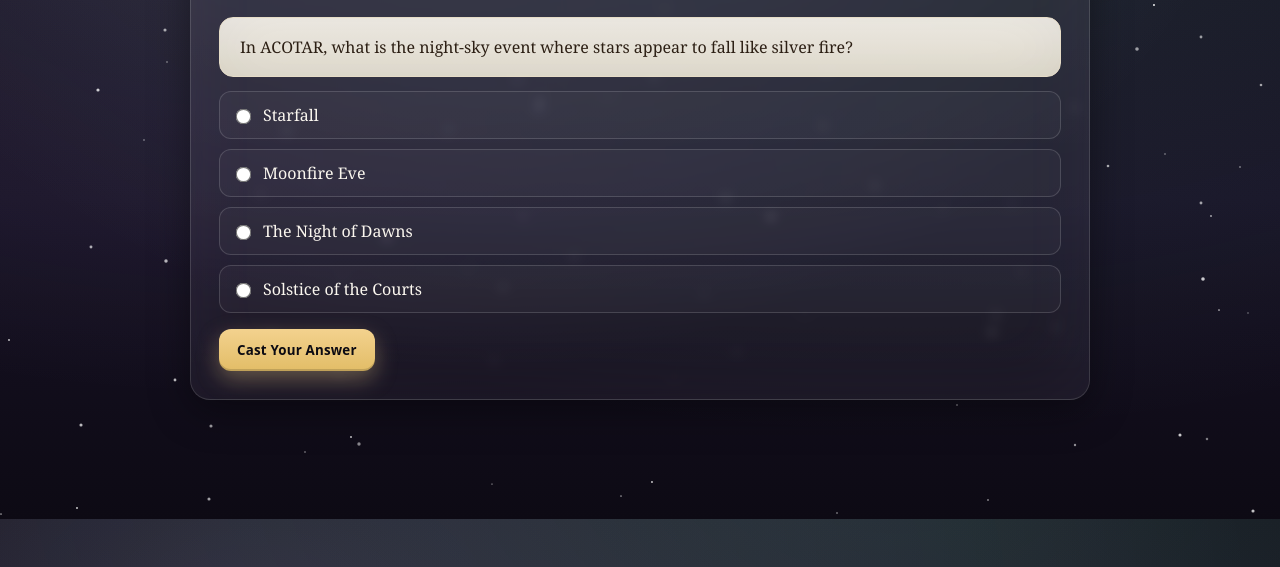
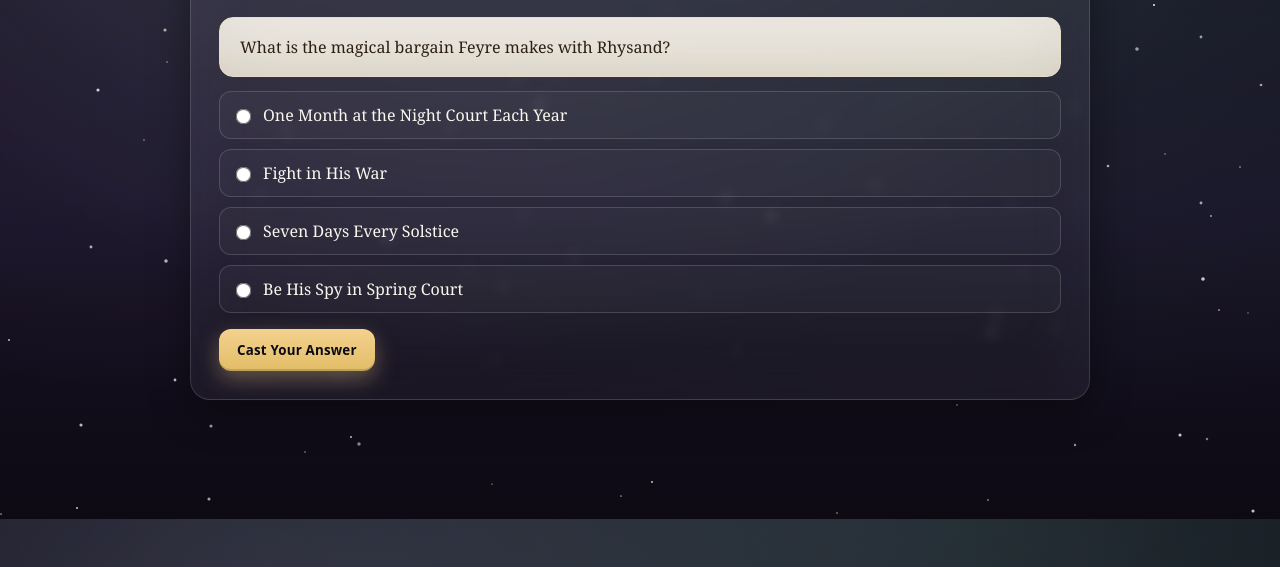
Before and after one commit to eliwoodward/birthday, a plain HTML site: page index.html in a window 1280 px wide. Both pictures are taken after a click on the button "Begin the Trials". Shown: the part 281-848 px from the top of the page. Drawn offline with Linux system fonts and the light colour scheme.

Commit message:
Refactor quiz logic and DOM interactions
Refactor quiz functionality to use a shuffled question bank and improve DOM handling.

```diff
--- a/index.html
+++ b/index.html
@@ -148,9 +148,12 @@
   </div>
 
   <script>
+  // Wrap everything to avoid timing issues
+  document.addEventListener('DOMContentLoaded', () => {
     // --- Tiny starfield ---
     (function stars(){
       const sky = document.getElementById('sky');
+      if(!sky) return;
       const count = 120; // tasteful sparkle
       for(let i=0;i<count;i++){
         const s = document.createElement('div');
@@ -163,46 +166,38 @@
       }
     })();
 
-    // --- Quiz data ---
-    const trials = [
-      {
-        text: "In ACOTAR, what is the night-sky event where stars appear to fall like silver fire?",
-        options: ["Starfall","Moonfire Eve","The Night of Dawns","Solstice of the Courts"],
-        correct: 0,
-        success: "Starlight answers starlight. Velaris gleams for you—bravo, High Lady! Turn to Lord Woodward for the next stage.",
-        failure: "The wards shimmer and hold. The stars whisper: not yet. Try again, brave heart."
-      },
-      {
-        text: "What is the name of the soul-deep tie between mates in ACOTAR?",
-        options: ["Soulbind","Cauldron’s Thread","The Mating Bond","Ribbon of Fate"],
-        correct: 2,
-        success: "The Cauldron hums in approval. Your answer rings true. Seek Lord Woodward for your next enchantment.",
-        failure: "Magic curls like mist—close, but not claimed. Gather your will and try again."
-      },
-      {
-        text: "In Fourth Wing, what peril must cadets first survive at Basgiath?",
-        options: ["The Gauntlet","The Threshing","The Parapet","The Riders’ Gauntlet"],
-        correct: 2,
-        success: "You cross the Parapet with sure footing. The wards part—consult Lord Woodward for what comes next.",
-        failure: "A gust from the Abyss rattles the stones. The path is narrow—choose again, rider."
-      },
-      {
-        text: "Which dragon bonds with Violet Sorrengail?",
-        options: ["Sgaeyl","Tairn","Narnys","Xaden"],
-        correct: 1,
-        success: "Tairn rumbles in assent. Your courage would make any rider proud. Turn to Lord Woodward for the next trial’s prize.",
-        failure: "A dragon’s eye narrows in mild offense. Best not guess his name incorrectly—try again."
-      },
-      {
-        text: "Rhysand’s beloved bears which title—now borrowed for Holly today?",
-        options: ["Lady of Moonlight","High Lady of the Night Court","Queen of Velaris","Starborn Consort"],
-        correct: 1,
-        success: "The Night Court bows. High Lady Holly, you have prevailed. Present yourself to Lord Woodward for your next gift.",
-        failure: "Titles carry power. The wrong one falters upon your tongue—seek the true name and try again."
-      }
+    // --- Question bank (20) ---
+    const allQuestions = [
+      { text: "In ACOTAR, what is the night-sky event where stars appear to fall like silver fire?", options: ["Starfall","Moonfire Eve","The Night of Dawns","Solstice of the Courts"], correct: 0, success: "Starlight answers starlight. Velaris gleams for you—bravo, High Lady! Turn to Lord Woodward for the next stage.", failure: "The wards shimmer and hold. The stars whisper: not yet. Try again, brave heart." },
+      { text: "What is the name of the soul-deep tie between mates in ACOTAR?", options: ["Soulbind","Cauldron’s Thread","The Mating Bond","Ribbon of Fate"], correct: 2, success: "The Cauldron hums in approval. Your answer rings true. Seek Lord Woodward for your next enchantment.", failure: "Magic curls like mist—close, but not claimed. Gather your will and try again." },
+      { text: "In Fourth Wing, what peril must cadets first survive at Basgiath?", options: ["The Gauntlet","The Threshing","The Parapet","The Riders’ Gauntlet"], correct: 2, success: "You cross the Parapet with sure footing. The wards part—consult Lord Woodward for what comes next.", failure: "A gust from the Abyss rattles the stones. The path is narrow—choose again, rider." },
+      { text: "Which dragon bonds with Violet Sorrengail?", options: ["Sgaeyl","Tairn","Narnys","Xaden"], correct: 1, success: "Tairn rumbles in assent. Your courage would make any rider proud. Turn to Lord Woodward for the next trial’s prize.", failure: "A dragon’s eye narrows in mild offense. Best not guess his name incorrectly—try again." },
+      { text: "Rhysand’s beloved bears which title—now borrowed for Holly today?", options: ["Lady of Moonlight","High Lady of the Night Court","Queen of Velaris","Starborn Consort"], correct: 1, success: "The Night Court bows. High Lady Holly, you have prevailed. Present yourself to Lord Woodward for your next gift.", failure: "Titles carry power. The wrong one falters upon your tongue—seek the true name and try again." },
+      { text: "What is the name of Rhysand’s city, known as the City of Starlight?", options: ["Adriata","Velaris","Hewn City","Sidra’s Haven"], correct: 1, success: "Velaris itself seems to glow brighter. Seek Lord Woodward for your next enchantment.", failure: "The Sidra holds its breath—choose again, High Lady." },
+      { text: "What is the name of Azriel’s shadowsinging blade?", options: ["Truth-Teller","Nightbringer","Illyrian’s Edge","Cauldron’s Whisper"], correct: 0, success: "Shadows purr in approval. Onward—consult Lord Woodward.", failure: "Even the shadows hesitate—try once more." },
+      { text: "What is the name of Feyre’s eldest sister?", options: ["Elain","Nesta","Mor","Viviane"], correct: 1, success: "Nesta would smirk—perhaps. Lord Woodward awaits your prize.", failure: "Sisterly scowls gather—choose again." },
+      { text: "What is Cassian’s role in the Night Court?", options: ["High Lord of the Court of Nightmares","Commander of the Illyrian armies","Spymaster of Velaris","Librarian of the House of Wind"], correct: 1, success: "Wings spread wide in triumph. Report to Lord Woodward.", failure: "A training blade taps your knuckles—wrong. Try again." },
+      { text: "Who is the author of the ACOTAR series?", options: ["Rebecca Yarros","Sarah J. Maas","Leigh Bardugo","Holly Black"], correct: 1, success: "The libraries nod in unison. Proceed to Lord Woodward.", failure: "The stacks shuffle in protest—answer again." },
+      { text: "In Fourth Wing, what is the name of Xaden Riorson’s dragon?", options: ["Tairn","Sgaeyl","Cath","Andarna"], correct: 1, success: "Sgaeyl’s shadow passes overhead—approved. Seek Lord Woodward.", failure: "A warning rumble echoes—choose wisely." },
+      { text: "What is the name of the deadly test where riders must form a dragon bond in Fourth Wing?", options: ["The Parapet","The Threshing","The Gauntlet","The Choosing"], correct: 1, success: "Bonds spark to life. Lord Woodward has the next token.", failure: "The field stays still—try again, rider." },
+      { text: "What rare ability makes Violet valuable to the Riders Quadrant?", options: ["Shadow-wielding","Lightning wielding","Fire magic","Shapeshifting"], correct: 1, success: "Lightning dances along the wards—correct! Report to Lord Woodward.", failure: "Only a crackle of static—try again." },
+      { text: "In ACOTAR, who created the Cauldron?", options: ["The Mother","The Weaver","The Bone Carver","The Suriel"], correct: 0, success: "An ancient warmth settles—well answered. Onward to Lord Woodward.", failure: "Old power frowns—seek the truer name." },
+      { text: "What is the name of the sentient house in Velaris that likes romance novels and makes soup?", options: ["The House of Wind","The Library of Bones","The Sidra Court Manor","The Archive of Stars"], correct: 0, success: "A door opens of its own accord—correct. Find Lord Woodward.", failure: "The hearth flickers in doubt—try again." },
+      { text: "What flower does Feyre paint on the dresser drawer for Elain?", options: ["Rose","Gold lily","Sunflower","Night-blooming jasmine"], correct: 1, success: "Gold lilies bloom across the wood. Seek Lord Woodward.", failure: "The paint won’t take—answer anew." },
+      { text: "What color are Rhysand’s wings when fully extended?", options: ["Silver and gold","Black with hints of violet","Midnight blue and red","Smoky gray"], correct: 1, success: "A sweep of violet-edged night—perfect. To Lord Woodward!", failure: "The sky stays dim—try again." },
+      { text: "What is the largest dragon species in Fourth Wing?", options: ["Daggertail","Scorpiontail","Veninx","Malekite"], correct: 3, success: "A Malekite’s shadow falls—correct. Consult Lord Woodward.", failure: "Something vast huffs in disagreement—answer again." },
+      { text: "What is the magical bargain Feyre makes with Rhysand?", options: ["One Month at the Night Court Each Year","Seven Days Every Solstice","Fight in His War","Be His Spy in Spring Court"], correct: 0, success: "The tattoo curls in approval. Find Lord Woodward.", failure: "Ink prickles with warning—try again." },
+      { text: "What is Xaden Riorson’s rank?", options: ["First Wing Leader of Fourth Wing","Commander of Basgiath","Son of the Vice Commandant","Spymaster of the Aretian Front"], correct: 0, success: "Authority suits you. Lord Woodward awaits.", failure: "Ranks are tricky—choose again." },
+      { text: "What is the name of the river flowing through Velaris?", options: ["The Sidra","The Hewn","The Illyr","The Starfall Run"], correct: 0, success: "The Sidra murmurs your name—correct. Proceed to Lord Woodward.", failure: "The current resists—answer anew." },
+      { text: "How many siphons does Azriel wear?", options: ["5","7","3","8"], correct: 1, success: "Seven lights glimmer at your command. Find Lord Woodward.", failure: "Too dim by far—try again." },
+      { text: "What rare magic appears in only one of every hundred riders in Fourth Wing?", options: ["Shadows","Lightning","Healing","Mind-speaking"], correct: 3, success: "A whisper crosses minds—correct. Seek Lord Woodward.", failure: "Silence answers—choose again." }
     ];
 
-    // --- DOM refs ---
+    // --- State ---
+    let index = 0;
+    let activeTrials = [];
+
+    // --- DOM refs (queried now that DOM is ready) ---
     const screenWelcome = document.getElementById('screen-welcome');
     const screenQuiz = document.getElementById('screen-quiz');
     const screenFinish = document.getElementById('screen-finish');
@@ -216,34 +211,37 @@
     const btnRestart = document.getElementById('restart');
     const confettiBox = document.getElementById('confetti');
 
-    let index = 0;
+    function show(el){ el?.classList.remove('hidden'); }
+    function hide(el){ el?.classList.add('hidden'); }
 
-    function show(el){ el.classList.remove('hidden'); }
-    function hide(el){ el.classList.add('hidden'); }
+    function shuffle(arr){ return arr.map(v=>[Math.random(), v]).sort((a,b)=>a[0]-b[0]).map(x=>x[1]); }
 
     function renderQuestion(){
-      const t = trials[index];
+      const t = activeTrials[index];
+      if(!t){ return; }
       qText.textContent = t.text;
-      qProgress.textContent = `Trial ${index+1} of ${trials.length}`;
+      qProgress.textContent = `Trial ${index+1} of ${activeTrials.length}`;
       feedback.textContent = '';
       feedback.className = 'msg hidden';
       btnNext.classList.add('hidden');
 
-      // choices
+      // choices (shuffle options each time)
       qForm.innerHTML = '';
-      t.options.forEach((opt,i)=>{
+      const optIdx = [0,1,2,3];
+      const shuffledIdx = shuffle(optIdx);
+      t.__map = shuffledIdx; // store mapping for grading
+      shuffledIdx.forEach((origIdx,i)=>{
         const id = `opt-${index}-${i}`;
         const row = document.createElement('div');
         row.className = 'choice';
         const input = document.createElement('input');
         input.type='radio'; input.name='choice'; input.value=i; input.id=id;
-        const label = document.createElement('label'); label.setAttribute('for', id); label.textContent = opt;
+        const label = document.createElement('label'); label.setAttribute('for', id); label.textContent = t.options[origIdx];
         row.appendChild(input); row.appendChild(label); qForm.appendChild(row);
       });
     }
 
     function celebrate(){
-      // toss some confetti
       for(let i=0;i<25;i++){
         const shard = document.createElement('i');
         shard.style.left = Math.random()*100+"%";
@@ -254,11 +252,15 @@
       }
     }
 
-    btnStart.addEventListener('click', ()=>{
-      hide(screenWelcome); show(screenQuiz); index=0; renderQuestion();
+    btnStart?.addEventListener('click', ()=>{
+      const shuffled = shuffle(allQuestions);
+      activeTrials = shuffled.slice(0,5);
+      index = 0;
+      hide(screenWelcome); show(screenQuiz);
+      renderQuestion();
     });
 
-    btnSubmit.addEventListener('click', (e)=>{
+    btnSubmit?.addEventListener('click', (e)=>{
       e.preventDefault();
       const chosen = qForm.querySelector('input[name="choice"]:checked');
       if(!chosen){
@@ -267,8 +269,9 @@
         return;
       }
       const pick = Number(chosen.value);
-      const t = trials[index];
-      const correct = pick === t.correct;
+      const t = activeTrials[index];
+      const originalIdx = t.__map ? t.__map[pick] : pick; // translate if shuffled
+      const correct = originalIdx === t.correct;
       if(correct){
         feedback.textContent = t.success;
         feedback.className = 'msg';
@@ -281,9 +284,9 @@
       }
     });
 
-    btnNext.addEventListener('click', ()=>{
+    btnNext?.addEventListener('click', ()=>{
       index++;
-      if(index < trials.length){
+      if(index < activeTrials.length){
         renderQuestion();
       } else {
         hide(screenQuiz); show(screenFinish); celebrate(); celebrate();
@@ -291,9 +294,9 @@
     });
 
     btnRestart?.addEventListener('click', ()=>{
-      // reset confetti and return to welcome
       hide(screenFinish); show(screenWelcome);
     });
-  </script>
+  });
+</script>
 </body>
 </html>
```
